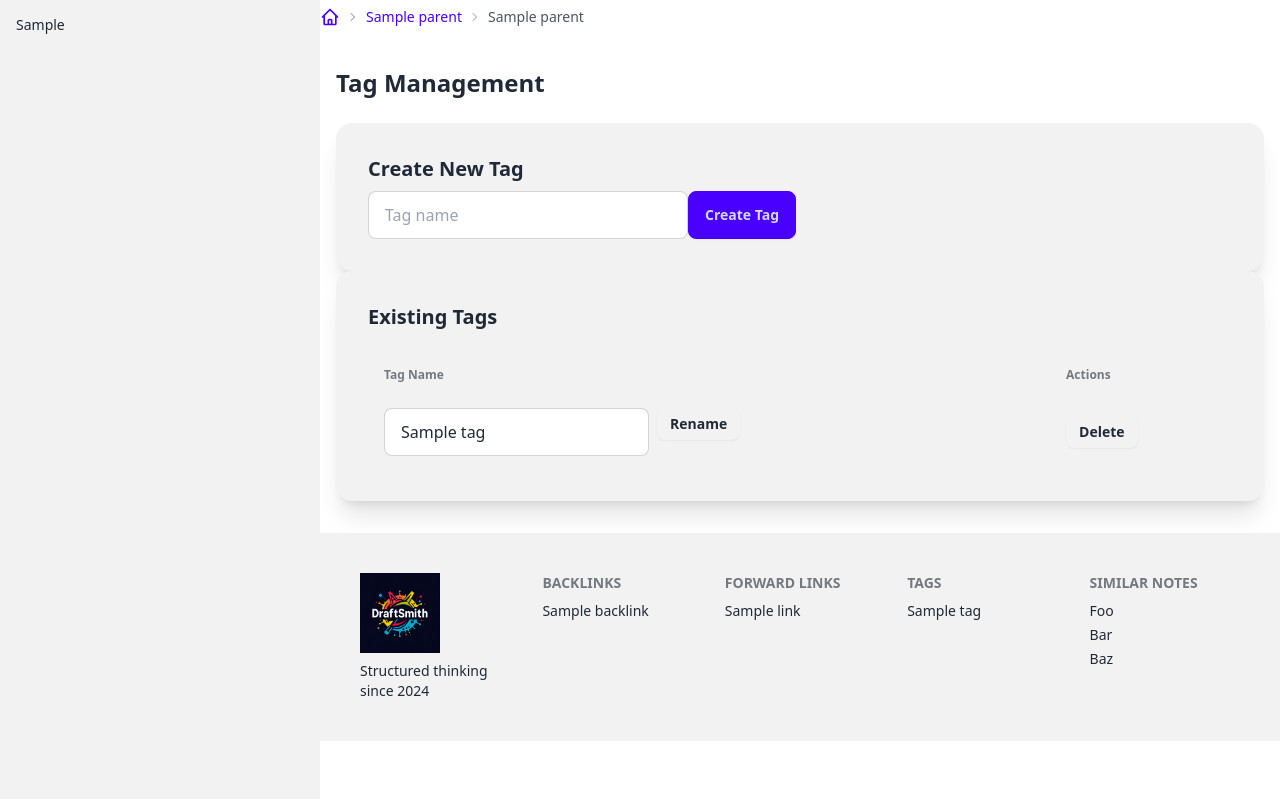
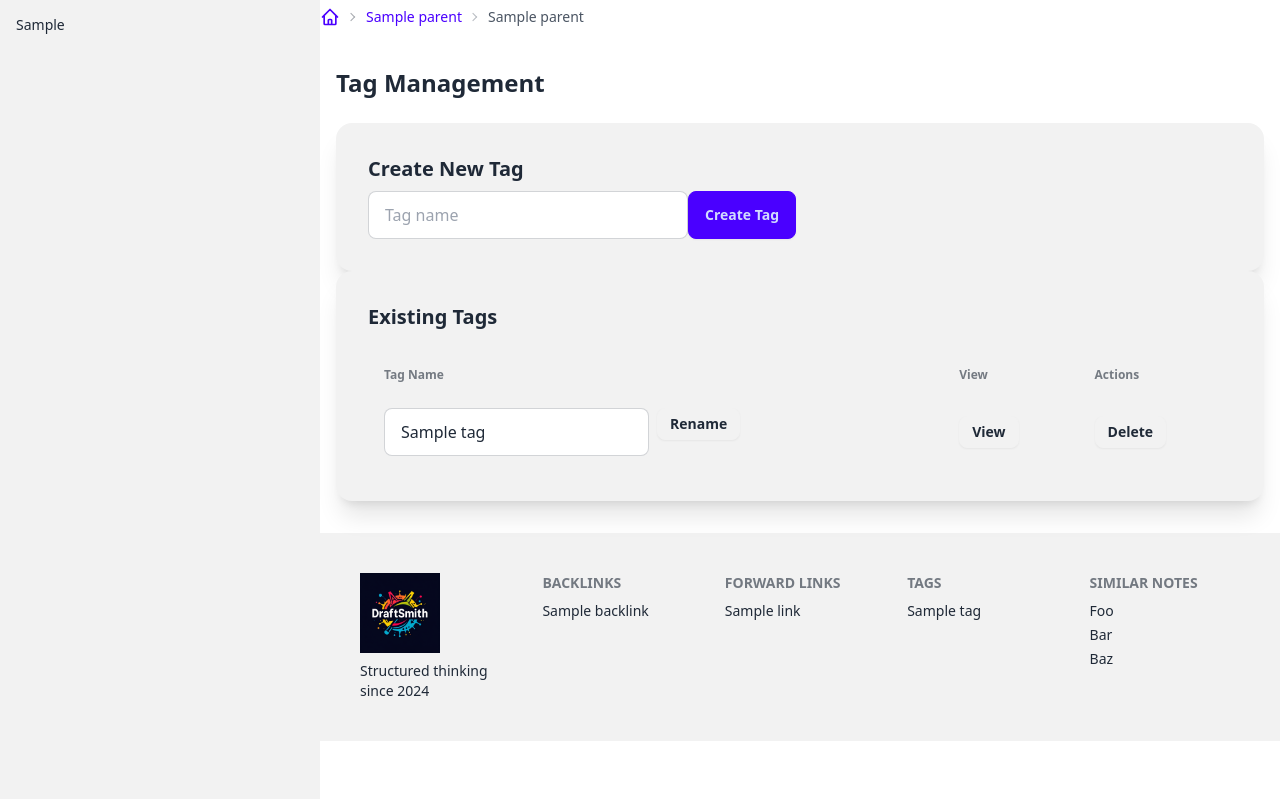
Before and after one commit to RyanGreenup/draftsmith_flask, a Python web app: template src/templates/manage_all_tags.html in a window 1280 px wide. Shown: the part 69-868 px from the top of the page. Run offline with Jinja, Linux system fonts and the light colour scheme; the template is opened without the code that fills it: most values are stand-ins (such as "Sample title", 1, 10 or a date in 2020).

Commit message:
feat: Add view button to manage all tags page

```diff
--- a/src/templates/manage_all_tags.html
+++ b/src/templates/manage_all_tags.html
@@ -24,6 +24,7 @@
                     <thead>
                         <tr>
                             <th>Tag Name</th>
+                            <th>View</th>
                             <th>Actions</th>
                         </tr>
                     </thead>
@@ -35,6 +36,9 @@
                                     <input type="text" name="name" value="{{ tag.name }}" class="input input-bordered input-sm">
                                     <button type="submit" class="btn btn-sm">Rename</button>
                                 </form>
+                            </td>
+                            <td>
+                                <a href="{{ url_for('tag_detail', tag_id=tag.id) }}" class="btn btn-sm btn-info">View</a>
                             </td>
                             <td>
                                 <form method="POST" action="{{ url_for('delete_tag', tag_id=tag.id) }}" class="inline"
```
